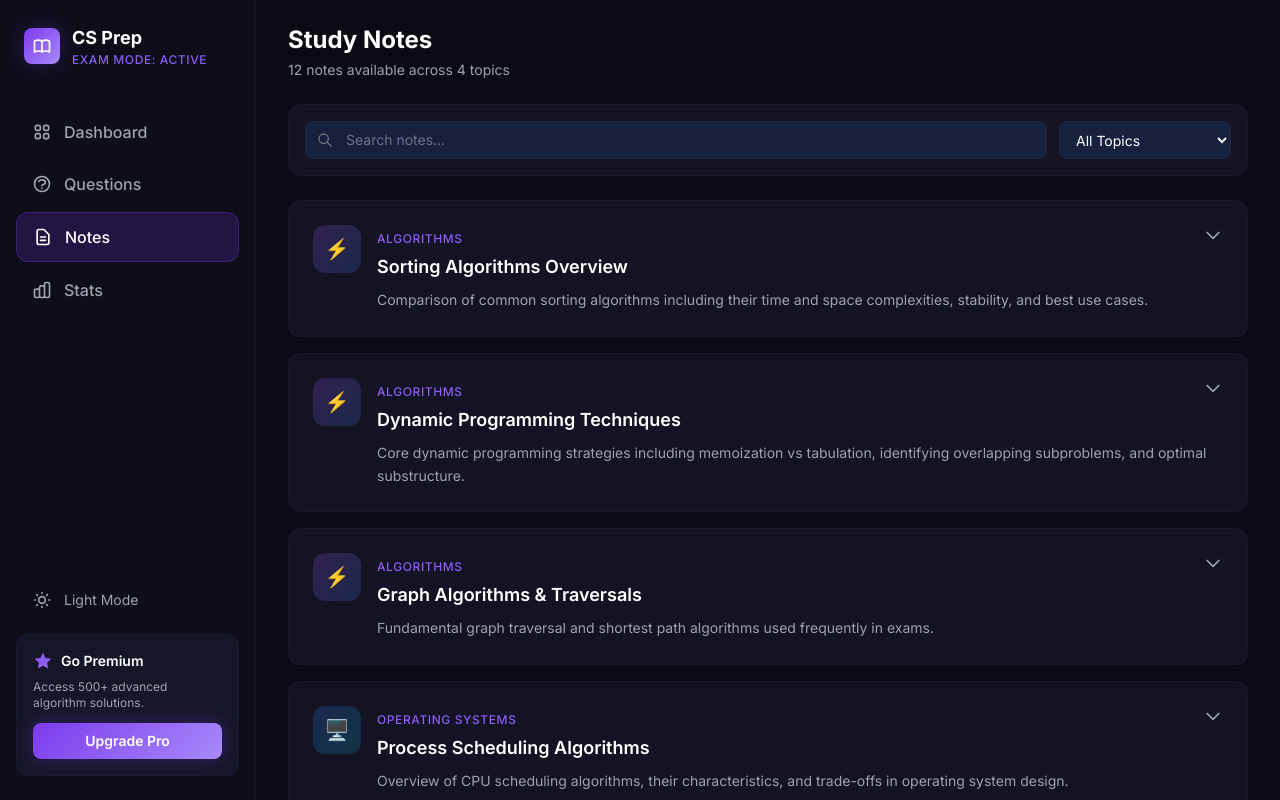
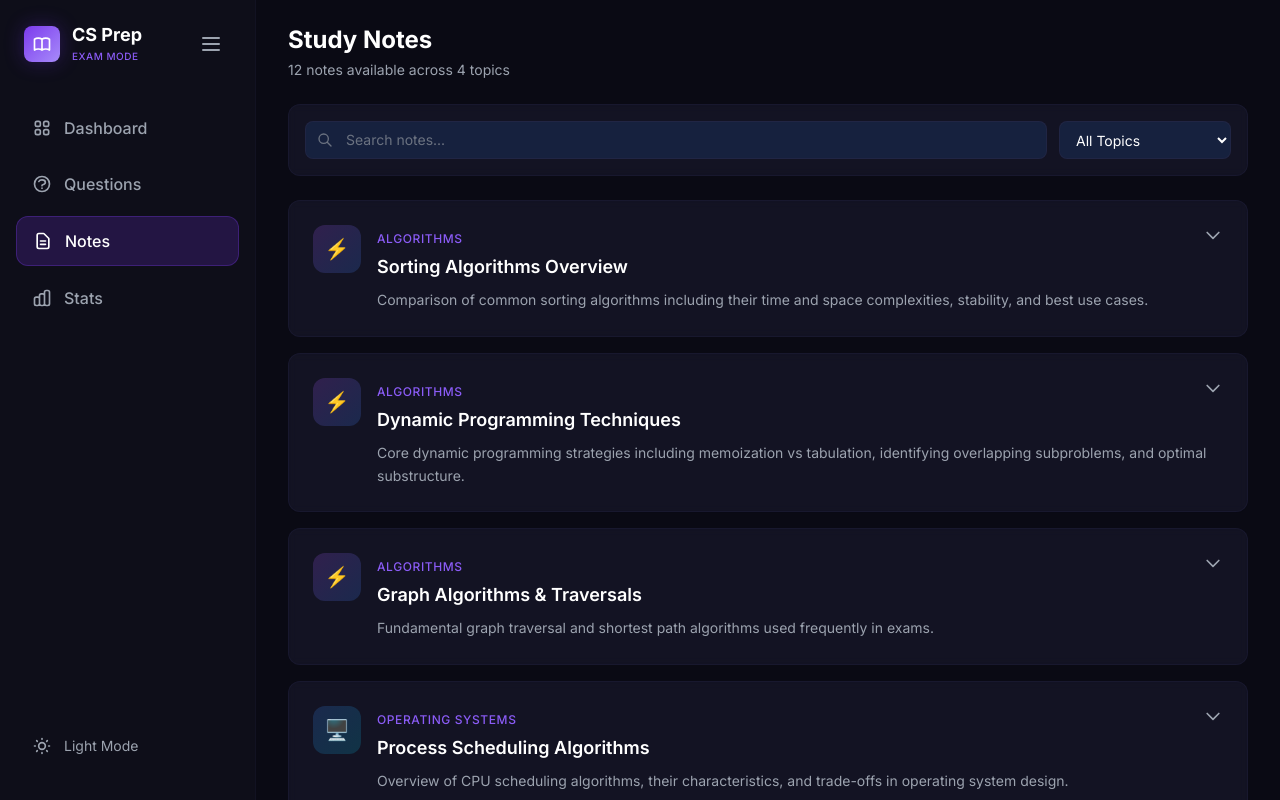
Before and after one commit to kalchan12/Exit-exam-hole, a Next.js app: page /notes in a window 1280 px wide. Shown: the top 800 px of the page. Built offline with nearby package versions, Linux system fonts and the light colour scheme.

Commit message:
feat: Make sidebar collapsible and remove Premium CTA

```diff
--- a/src/app/layout.tsx
+++ b/src/app/layout.tsx
@@ -2,6 +2,7 @@ import type { Metadata } from 'next';
 import './globals.css';
 import ThemeProvider from '@/components/ThemeProvider';
 import Sidebar from '@/components/Sidebar';
+import ClientLayout from '@/components/ClientLayout';
 
 export const metadata: Metadata = {
   title: 'CS Prep - Gamified Exam Preparation',
@@ -17,14 +18,9 @@ export default function RootLayout({
     <html lang="en" className="dark">
       <body className="bg-dark-900 text-white min-h-screen">
         <ThemeProvider>
-          <div className="flex">
-            <Sidebar />
-            <main className="flex-1 lg:ml-64 min-h-screen pb-20 lg:pb-0">
-              <div className="max-w-7xl mx-auto px-4 sm:px-6 lg:px-8 py-6">
-                {children}
-              </div>
-            </main>
-          </div>
+          <ClientLayout>
+            {children}
+          </ClientLayout>
         </ThemeProvider>
       </body>
     </html>
--- /dev/null
+++ b/src/components/ClientLayout.tsx
@@ -0,0 +1,23 @@
+'use client';
+
+import { useState } from 'react';
+import Sidebar from './Sidebar';
+
+export default function ClientLayout({ children }: { children: React.ReactNode }) {
+  const [isCollapsed, setIsCollapsed] = useState(false);
+
+  return (
+    <div className="flex">
+      <Sidebar isCollapsed={isCollapsed} setIsCollapsed={setIsCollapsed} />
+      <main
+        className={`flex-1 transition-all duration-300 min-h-screen pb-20 lg:pb-0 ${
+          isCollapsed ? 'lg:ml-20' : 'lg:ml-64'
+        }`}
+      >
+        <div className="max-w-7xl mx-auto px-4 sm:px-6 lg:px-8 py-6">
+          {children}
+        </div>
+      </main>
+    </div>
+  );
+}
--- a/src/components/Sidebar.tsx
+++ b/src/components/Sidebar.tsx
@@ -43,74 +43,78 @@ const navItems = [
   },
 ];
 
-export default function Sidebar() {
+interface SidebarProps {
+  isCollapsed: boolean;
+  setIsCollapsed: (val: boolean) => void;
+}
+
+export default function Sidebar({ isCollapsed, setIsCollapsed }: SidebarProps) {
   const pathname = usePathname();
   const { theme, toggleTheme } = useTheme();
 
   return (
     <>
       {/* Desktop Sidebar */}
-      <aside className="hidden lg:flex flex-col w-64 h-screen fixed left-0 top-0 bg-dark-800/90 dark:bg-dark-800/90 light:bg-white border-r border-dark-400/20 dark:border-dark-400/20 light:border-gray-200 z-50">
-        {/* Logo */}
-        <div className="flex items-center gap-3 px-6 py-6">
-          <div className="w-9 h-9 rounded-lg bg-purple-gradient flex items-center justify-center shadow-glow-purple">
-            <svg className="w-5 h-5 text-white" fill="none" viewBox="0 0 24 24" stroke="currentColor" strokeWidth={2}>
-              <path strokeLinecap="round" strokeLinejoin="round" d="M12 6.253v13m0-13C10.832 5.477 9.246 5 7.5 5S4.168 5.477 3 6.253v13C4.168 18.477 5.754 18 7.5 18s3.332.477 4.5 1.253m0-13C13.168 5.477 14.754 5 16.5 5c1.747 0 3.332.477 4.5 1.253v13C19.832 18.477 18.247 18 16.5 18c-1.746 0-3.332.477-4.5 1.253" />
+      <aside className={`hidden lg:flex flex-col h-screen fixed left-0 top-0 bg-dark-800/90 dark:bg-dark-800/90 light:bg-white border-r border-dark-400/20 dark:border-dark-400/20 light:border-gray-200 z-50 transition-all duration-300 ${isCollapsed ? 'w-20' : 'w-64'}`}>
+        {/* Logo & Toggle */}
+        <div className={`flex items-center ${isCollapsed ? 'justify-center p-4' : 'justify-between px-6 py-6'}`}>
+          {!isCollapsed && (
+            <div className="flex items-center gap-3">
+              <div className="w-9 h-9 rounded-lg bg-purple-gradient flex items-center justify-center shadow-glow-purple flex-shrink-0">
+                <svg className="w-5 h-5 text-white" fill="none" viewBox="0 0 24 24" stroke="currentColor" strokeWidth={2}>
+                  <path strokeLinecap="round" strokeLinejoin="round" d="M12 6.253v13m0-13C10.832 5.477 9.246 5 7.5 5S4.168 5.477 3 6.253v13C4.168 18.477 5.754 18 7.5 18s3.332.477 4.5 1.253m0-13C13.168 5.477 14.754 5 16.5 5c1.747 0 3.332.477 4.5 1.253v13C19.832 18.477 18.247 18 16.5 18c-1.746 0-3.332.477-4.5 1.253" />
+                </svg>
+              </div>
+              <div>
+                <h1 className="text-white font-bold text-lg leading-tight">CS Prep</h1>
+                <p className="text-[10px] text-accent-purple-light font-medium uppercase tracking-wider mt-0.5">Exam Mode</p>
+              </div>
+            </div>
+          )}
+          <button
+            onClick={() => setIsCollapsed(!isCollapsed)}
+            className="text-gray-400 hover:text-white transition-colors p-2 rounded-lg hover:bg-dark-700 mx-auto lg:mx-0 flex-shrink-0"
+            title={isCollapsed ? 'Expand Sidebar' : 'Collapse Sidebar'}
+          >
+            <svg className="w-6 h-6" fill="none" viewBox="0 0 24 24" stroke="currentColor" strokeWidth={2}>
+              <path strokeLinecap="round" strokeLinejoin="round" d="M4 6h16M4 12h16M4 18h16" />
             </svg>
-          </div>
-          <div>
-            <h1 className="text-white font-bold text-lg">CS Prep</h1>
-            <p className="text-xs text-accent-purple-light font-medium uppercase tracking-wider">Exam Mode: Active</p>
-          </div>
+          </button>
         </div>
 
         {/* Navigation */}
-        <nav className="flex-1 px-4 py-4 space-y-1">
+        <nav className="flex-1 px-4 py-4 space-y-2 overflow-y-auto">
           {navItems.map((item) => (
             <Link
               key={item.href}
               href={item.href}
-              className={pathname === item.href ? 'nav-link-active' : 'nav-link'}
+              className={`${pathname === item.href ? 'nav-link-active' : 'nav-link'} ${isCollapsed ? 'justify-center px-0 py-3' : ''}`}
+              title={isCollapsed ? item.label : undefined}
             >
-              {item.icon}
-              <span>{item.label}</span>
+              <div className="flex-shrink-0">{item.icon}</div>
+              {!isCollapsed && <span>{item.label}</span>}
             </Link>
           ))}
         </nav>
 
         {/* Theme Toggle */}
-        <div className="px-4 py-3">
+        <div className="px-4 py-4 mb-4">
           <button
             onClick={toggleTheme}
-            className="w-full flex items-center gap-3 px-4 py-3 rounded-xl text-gray-400 hover:text-white transition-colors"
+            className={`w-full flex items-center transition-colors rounded-xl text-gray-400 hover:text-white hover:bg-dark-700/50 ${isCollapsed ? 'justify-center p-3' : 'gap-3 px-4 py-3'}`}
+            title={isCollapsed ? (theme === 'dark' ? 'Light Mode' : 'Dark Mode') : undefined}
           >
             {theme === 'dark' ? (
-              <svg className="w-5 h-5" fill="none" viewBox="0 0 24 24" stroke="currentColor" strokeWidth={2}>
+              <svg className="w-5 h-5 flex-shrink-0" fill="none" viewBox="0 0 24 24" stroke="currentColor" strokeWidth={2}>
                 <path strokeLinecap="round" strokeLinejoin="round" d="M12 3v1m0 16v1m9-9h-1M4 12H3m15.364 6.364l-.707-.707M6.343 6.343l-.707-.707m12.728 0l-.707.707M6.343 17.657l-.707.707M16 12a4 4 0 11-8 0 4 4 0 018 0z" />
               </svg>
             ) : (
-              <svg className="w-5 h-5" fill="none" viewBox="0 0 24 24" stroke="currentColor" strokeWidth={2}>
+              <svg className="w-5 h-5 flex-shrink-0" fill="none" viewBox="0 0 24 24" stroke="currentColor" strokeWidth={2}>
                 <path strokeLinecap="round" strokeLinejoin="round" d="M20.354 15.354A9 9 0 018.646 3.646 9.003 9.003 0 0012 21a9.003 9.003 0 008.354-5.646z" />
               </svg>
             )}
-            <span className="text-sm">{theme === 'dark' ? 'Light Mode' : 'Dark Mode'}</span>
+            {!isCollapsed && <span className="text-sm">{theme === 'dark' ? 'Light Mode' : 'Dark Mode'}</span>}
           </button>
-        </div>
-
-        {/* Premium CTA */}
-        <div className="px-4 pb-6">
-          <div className="card p-4 bg-dark-700/80">
-            <div className="flex items-center gap-2 mb-2">
-              <svg className="w-5 h-5 text-accent-purple-light" fill="currentColor" viewBox="0 0 24 24">
-                <path d="M12 2l3.09 6.26L22 9.27l-5 4.87 1.18 6.88L12 17.77l-6.18 3.25L7 14.14 2 9.27l6.91-1.01L12 2z" />
-              </svg>
-              <span className="text-white font-semibold text-sm">Go Premium</span>
-            </div>
-            <p className="text-gray-400 text-xs mb-3">Access 500+ advanced algorithm solutions.</p>
-            <button className="w-full btn-primary text-sm py-2">
-              Upgrade Pro
-            </button>
-          </div>
         </div>
       </aside>
 
```
